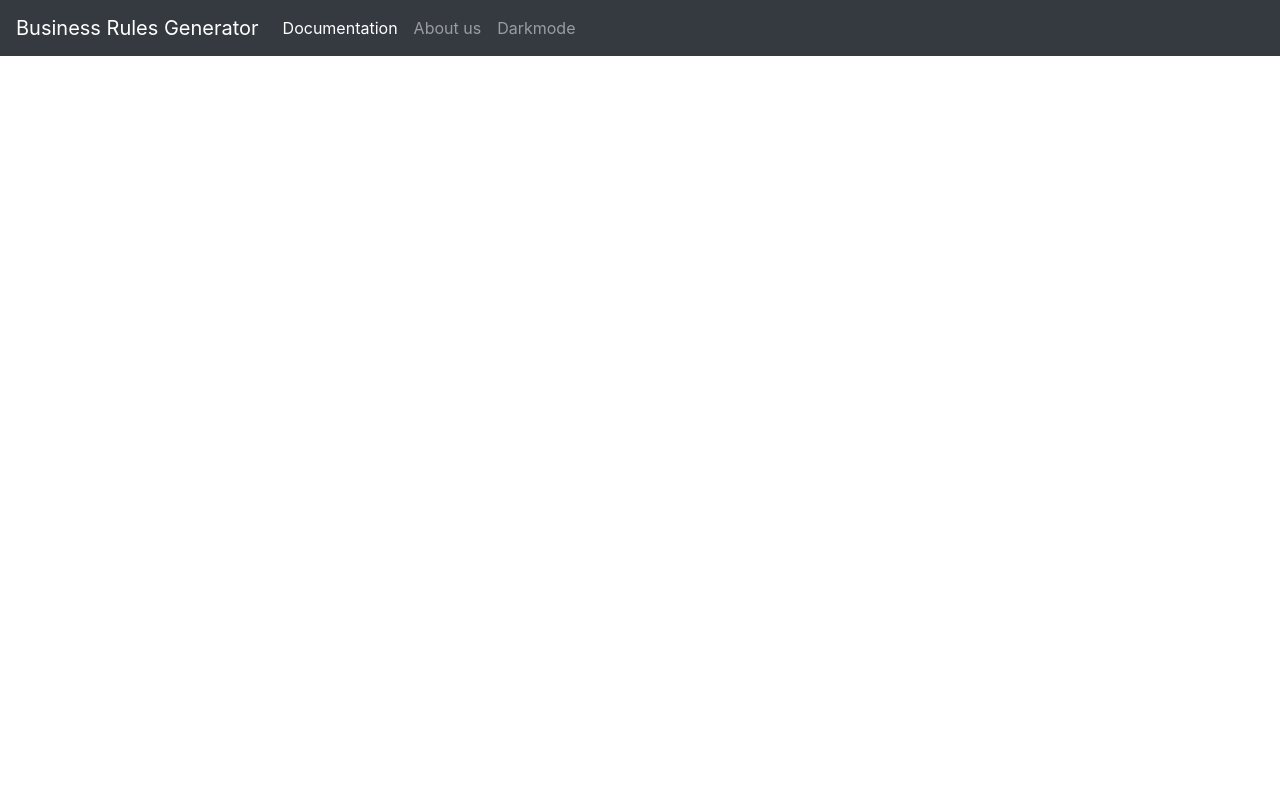
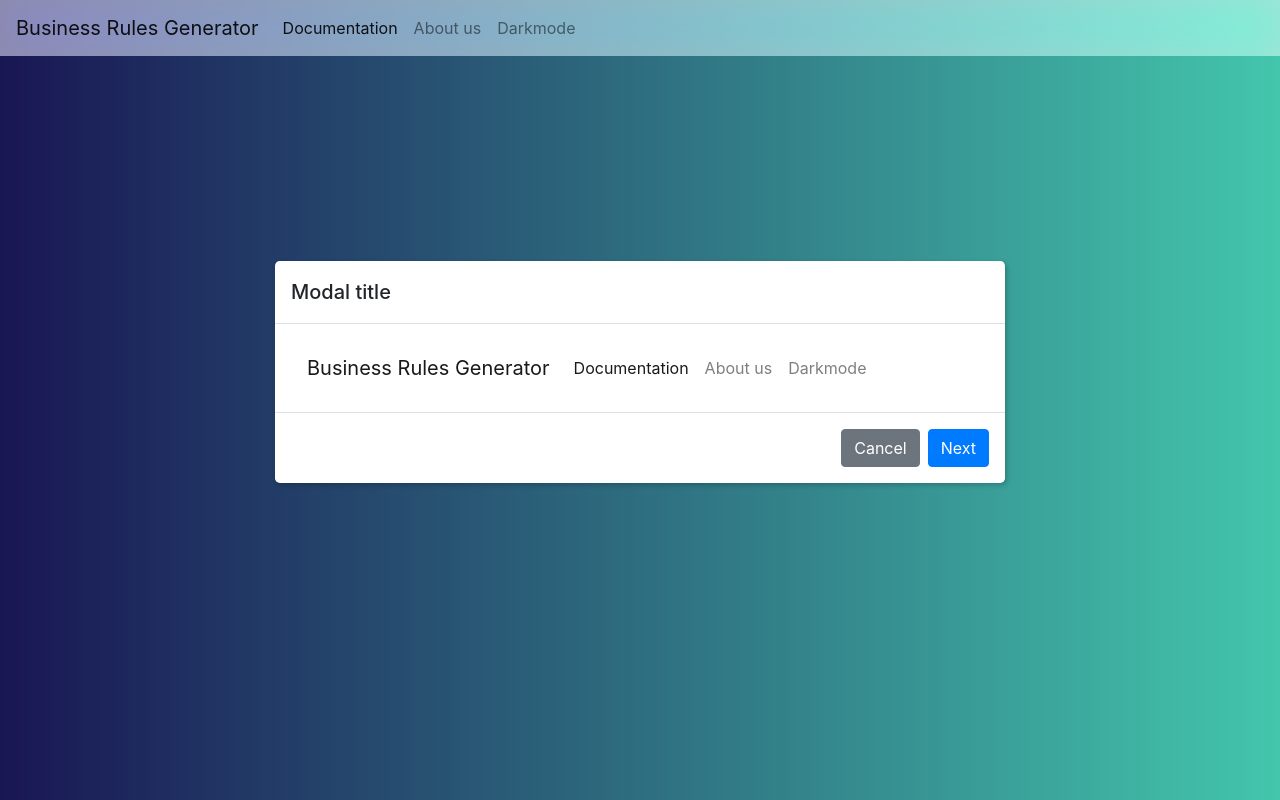
Before and after one commit to MauritsArissen/TOSAD, an Angular app in the folder tosad-ng-app/: page / in a window 1280 px wide. Built offline with nearby package versions, Linux system fonts and the light colour scheme.

Commit message:
Added Bootstrap modal

```diff
--- a/tosad-ng-app/src/app/app-routing.module.ts
+++ b/tosad-ng-app/src/app/app-routing.module.ts
@@ -1,8 +1,11 @@
 import { NgModule } from '@angular/core';
 import { Routes, RouterModule } from '@angular/router';
+import { HeaderComponent } from './header/header.component';
 
 
-const routes: Routes = [];
+const routes: Routes = [
+  {path: '', component: HeaderComponent}
+];
 
 @NgModule({
   imports: [RouterModule.forRoot(routes)],
--- a/tosad-ng-app/src/app/app.component.html
+++ b/tosad-ng-app/src/app/app.component.html
@@ -3,5 +3,5 @@
 </header>
 
 <main>
-    <router-outlet></router-outlet>
+    <app-main></app-main>
 </main>
--- a/tosad-ng-app/src/app/app.module.ts
+++ b/tosad-ng-app/src/app/app.module.ts
@@ -5,11 +5,13 @@ import {NgbModule} from '@ng-bootstrap/ng-bootstrap';
 import { AppRoutingModule } from './app-routing.module';
 import { AppComponent } from './app.component';
 import { HeaderComponent } from './header/header.component';
+import { MainComponent } from './main/main.component';
 
 @NgModule({
   declarations: [
     AppComponent,
-    HeaderComponent
+    HeaderComponent,
+    MainComponent
   ],
   imports: [
     BrowserModule,
--- a/tosad-ng-app/src/app/header/header.component.html
+++ b/tosad-ng-app/src/app/header/header.component.html
@@ -1,9 +1,7 @@
-<nav class="navbar navbar-expand-lg navbar-dark bg-dark">
+<nav class="navbar navbar-expand-lg navbar-light" style="backdrop-filter: saturate(180%) blur(20px);background-color: rgba(255,255,255,0.5);">
     <a class="navbar-brand" [routerLink]="'.'">Business Rules Generator</a>
 
-    <button class="navbar-toggler" type="button" (click)="isMenuCollapsed = !isMenuCollapsed">
-        &#9776;
-    </button>
+    <button class="navbar-toggler" type="button" (click)="isMenuCollapsed = !isMenuCollapsed">&#9776;</button>
 
     <div [ngbCollapse]="isMenuCollapsed" class="collapse navbar-collapse">
         <ul class="navbar-nav">
--- /dev/null
+++ b/tosad-ng-app/src/app/main/main.component.html
@@ -0,0 +1,16 @@
+<div class="modal" tabindex="-1" role="dialog">
+    <div class="modal-dialog modal-dialog-centered" role="document">
+        <div class="modal-content">
+            <div class="modal-header">
+                <h5 class="modal-title">Modal title</h5>
+            </div>
+            <div class="modal-body">
+                <router-outlet></router-outlet>
+            </div>
+            <div class="modal-footer">
+                <button type="button" class="btn btn-secondary">Cancel</button>
+                <button type="button" class="btn btn-primary">Next</button>
+            </div>
+        </div>
+    </div>
+</div>
--- /dev/null
+++ b/tosad-ng-app/src/app/main/main.component.scss
@@ -0,0 +1,16 @@
+.modal {
+    display: block;
+
+    .modal-dialog {
+        max-width: 750px;
+        margin: 0 auto;
+
+        .modal-content {
+            margin: 0 10px;
+            border: none;
+            -webkit-box-shadow: 2px 2px 5px 0px rgba(0,0,0,0.21);
+            -moz-box-shadow: 2px 2px 5px 0px rgba(0,0,0,0.21);
+            box-shadow: 2px 2px 5px 0px rgba(0,0,0,0.21);
+        }
+    }
+}
--- /dev/null
+++ b/tosad-ng-app/src/app/main/main.component.ts
@@ -0,0 +1,16 @@
+import { Component, OnInit } from '@angular/core';
+
+@Component({
+  selector: 'app-main',
+  templateUrl: './main.component.html',
+  styleUrls: ['./main.component.scss']
+})
+export class MainComponent implements OnInit {
+
+  constructor() { }
+
+  ngOnInit() {
+
+  }
+
+}
--- a/tosad-ng-app/src/styles.scss
+++ b/tosad-ng-app/src/styles.scss
@@ -1,3 +1,9 @@
 /* You can add global styles to this file, and also import other style files */
 
-@import "~bootstrap/scss/bootstrap"
+@import "~bootstrap/scss/bootstrap";
+
+body {
+    background: #43C6AC;  /* fallback for old browsers */
+    background: -webkit-linear-gradient(to right, #191654, #43C6AC);  /* Chrome 10-25, Safari 5.1-6 */
+    background: linear-gradient(to right, #191654, #43C6AC); /* W3C, IE 10+/ Edge, Firefox 16+, Chrome 26+, Opera 12+, Safari 7+ */
+}
```
Also changed, not shown: 1 other file (tests, documents, lock files or other folders). Lines whose indentation alone changed are shown as unchanged.
